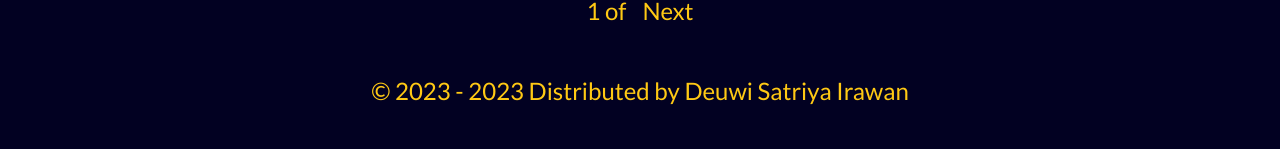
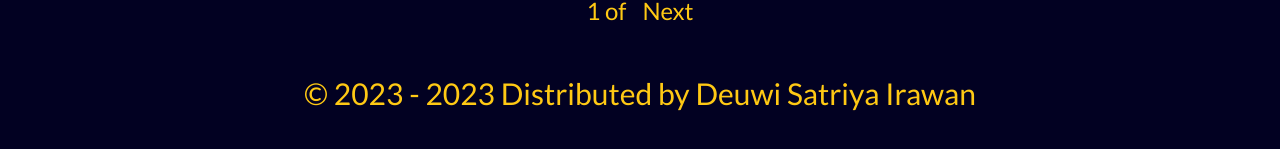
Before and after one commit to satriairawan05/Jikanimelist, a Next.js app: page /populer in a window 1280 px wide. Shown: the part 189-338 px from the top of the page. Built offline with nearby package versions, Linux system fonts and the light colour scheme; no server answers.

Commit message:
Pasing data footer from layout

```diff
--- a/src/app/layout.jsx
+++ b/src/app/layout.jsx
@@ -1,25 +1,26 @@
-import { Lato } from 'next/font/google'
-import './globals.css'
-import Navbar from '@/components/Navbar'
-import { SpeedInsights } from "@vercel/speed-insights/next"
-import Footer from '@/components/Footer'
+import { Lato } from "next/font/google";
+import "./globals.css";
+import Navbar from "@/components/Navbar";
+import { SpeedInsights } from "@vercel/speed-insights/next";
+import Footer from "@/components/Footer";
 
-const font = Lato({ subsets: ['latin'], weight: "400" })
+const font = Lato({ subsets: ["latin"], weight: "400" });
 
 export const metadata = {
-  title: 'Jikanimelist',
-  description: 'Anime List use Jikan API',
-}
+  title: "Jikanimelist",
+  description: "Anime List use Jikan API",
+};
 
 export default function RootLayout({ children }) {
+  const currentYear = new Date().getFullYear();
   return (
     <html lang="en">
       <body className={`${font.className} bg-anime-dark`}>
         <Navbar />
         {children}
+        <Footer currentYear={currentYear} name="Deuwi Satriya Irawan" link={`https://github.com/satriairawan05`} />
         <SpeedInsights />
-        <Footer />
       </body>
     </html>
-  )
+  );
 }
--- a/src/app/populer/page.jsx
+++ b/src/app/populer/page.jsx
@@ -1,7 +1,7 @@
 /* eslint-disable react-hooks/exhaustive-deps */
 "use client";
 
-import React, { useEffect, useState } from "react";
+import { useEffect, useState } from "react";
 import HeaderMenu from "@/components/Utilities/HeaderMenu";
 import Pagination from "@/components/Utilities/Pagination";
 import AnimeList from "@/components/AnimeList";
--- a/src/components/Footer/index.jsx
+++ b/src/components/Footer/index.jsx
@@ -1,10 +1,16 @@
-const Footer = () => {
-  const currentYear = new Date().getFullYear();
+import Link from "next/link";
+
+const Footer = ({ currentYear, link, name }) => {
   return (
     <>
       <footer className="flex justify-around text-anime-primary">
         <div className="items-center py-3 my-5">
-          <h1 className="text-xl text-center lg:text-2xl">&copy; 2023 - {currentYear} Distributed by <a href="https://github.com/satriairawan05" target="_blank">Deuwi Satriya Irawan</a></h1>
+          <h3 className="text-xl text-center lg:text-2xl xl:text-3xl">
+            &copy; 2023 - {currentYear} Distributed by{" "}
+            <Link href={link} target="_blank" key={name}>
+              {name}
+            </Link>
+          </h3>
         </div>
       </footer>
     </>
```
